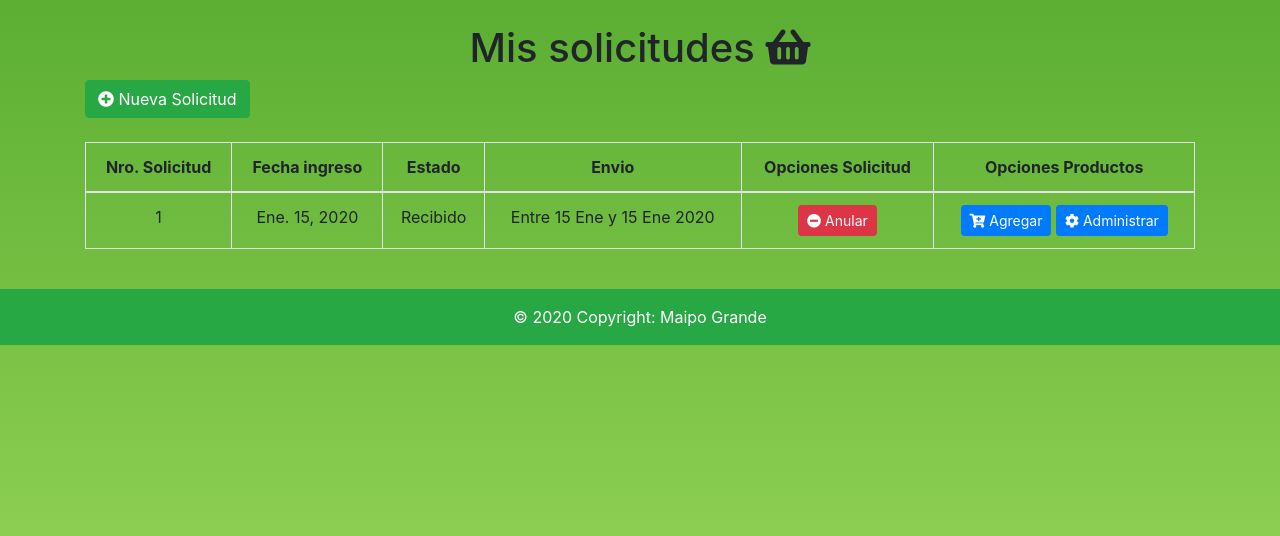
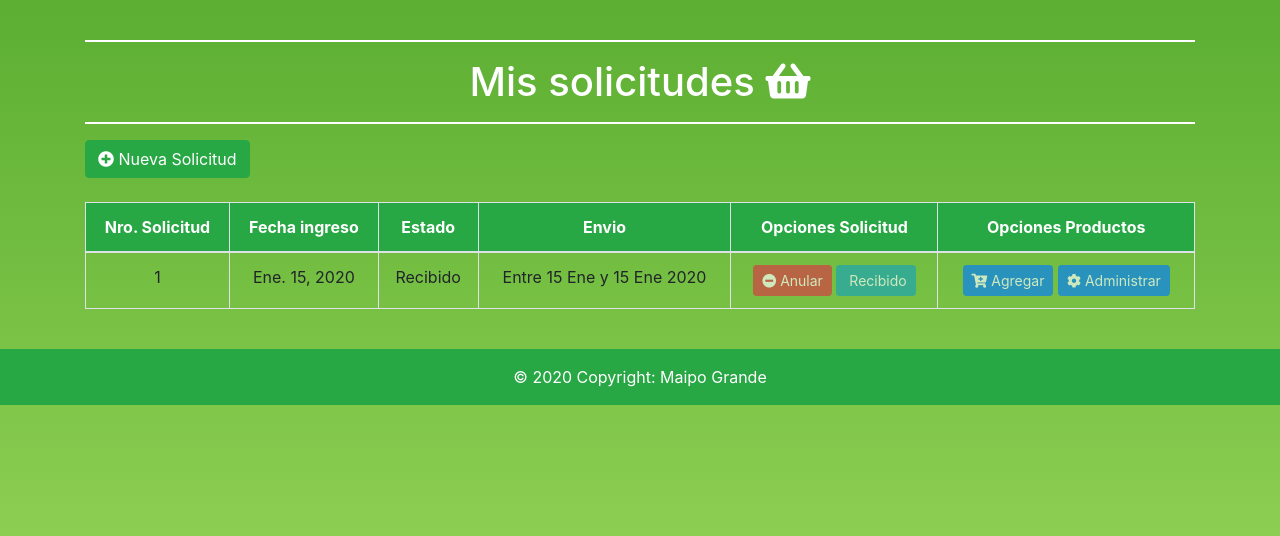
Before and after one commit to hecjara/MaipoGrande, a Django app: page /solicitud_compra/ in a window 1280 px wide. Shown: the part 56-592 px from the top of the page. Run offline with Django 3.2, Linux system fonts and the light colour scheme; a user stored in the database is signed in; tables that the repository leaves empty hold one stand-in row (values such as "Sample post"); some libraries are stand-ins or nearby versions.

Commit message:
agregado metodo para aceptar envio de la solicitud

```diff
--- a/core/templates/core/solicitud_compra.html
+++ b/core/templates/core/solicitud_compra.html
@@ -4,6 +4,8 @@
 
 {% block css %}
 <link rel="stylesheet" href="{% static 'core/css/estilos.css' %}">
+<link rel="stylesheet" href="{% static 'core/css/colortabla.css' %}">
+<link rel="stylesheet" href="{% static 'core/css/colores.css' %}">
 {% endblock %}
 
 {% block contenido %}
@@ -12,8 +14,9 @@
 
 <div class="container">
 
-    <h1 class="text-center">Mis solicitudes <i class="fas fa-shopping-basket"></i></h1>
-
+    <hr class="new4">
+    <h1 class="text-center text-white">Mis solicitudes <i class="fas fa-shopping-basket"></i></h1>
+    <hr class="new4">
 
     <a href="{% url 'formulario_solicitud' %}" class="btn btn-success btn-rounded">
         <i class="fas fa-plus-circle" aria-hidden="true"></i>
@@ -32,8 +35,6 @@
                     <th scope="col" class="text-center">Nro. Solicitud</th>
                     <th scope="col" class="text-center">Fecha ingreso</th>
                     <th scope="col" class="text-center">Estado</th>
-                    <!-- <th scope="col">Productos</th> -->
-                    <!-- <th scope="col">Oferta??</th> -->
                     <th scope="col" class="text-center">Envio</th>
                     <th scope="col" class="text-center">Opciones Solicitud</th>
                     <th scope="col" class="text-center">Opciones Productos</th>
@@ -49,13 +50,15 @@
                     <td class="text-center">{{ s.id_estado.nombre_estado }}</td>
                     <td class="text-center">Entre {{ s.fecha_min|date:"d M" }} y {{ s.fecha_max|date:"d M Y" }} </td>
 
-                    {% if s.id_estado.nombre_estado == 'Anulado' %}
+                    {% if s.id_estado.nombre_estado == 'Anulado' or s.id_estado.nombre_estado == 'Recibido' %}
 
                     <td class="text-center">
-                        <!-- <a class="btn btn-primary btn-sm" href=""><i class="fas fa-cogs mr-1"></i>Modificar</a> -->
                         <a class="btn btn-danger btn-rounded btn-sm disabled"
                             href="{% url 'anular_solicitud' s.id_solicitud %}" aria-disabled="true" role="button"><i
                                 class="fas fa-minus-circle mr-1" aria-hidden="true"></i>Anular</a>
+                        <a class="btn btn-info btn-rounded btn-sm disabled"
+                            href="{% url 'actualizar_pedidorecibido' s.id_solicitud %}"><i
+                                class="fas fa-hand-receiving mr-1" aria-hidden="true"></i>Recibido</a>
                     </td>
                     <td class="text-center">
                         <a class="btn btn-primary btn-sm disabled" href="{% url 'agregar_producto' s.id_solicitud %}"
@@ -67,10 +70,12 @@
                     {% else %}
 
                     <td class="text-center">
-                        <!-- <a class="btn btn-primary btn-sm" href=""><i class="fas fa-cogs mr-1"></i>Modificar</a> -->
                         <a class="btn btn-danger btn-rounded btn-sm"
                             href="{% url 'anular_solicitud' s.id_solicitud %}"><i class="fas fa-minus-circle mr-1"
                                 aria-hidden="true"></i>Anular</a>
+                        <a class="btn btn-info btn-rounded btn-sm"
+                            href="{% url 'actualizar_pedidorecibido' s.id_solicitud %}"><i
+                                class="fas fa-hand-receiving mr-1" aria-hidden="true"></i>Recibido</a>
                     </td>
                     <td class="text-center">
                         <a class="btn btn-primary btn-sm" href="{% url 'agregar_producto' s.id_solicitud %}"><i
@@ -99,8 +104,8 @@
     {% if messages %}
     <div class="messages">
         {% for message in messages %}
-        <p{% if message.tags %} class="{{ message.tags }}"{% endif %}>{{ message }}</p>
-        {% endfor %}
+        <p{% if message.tags %} class="{{ message.tags }}" {% endif %}>{{ message }}</p>
+            {% endfor %}
     </div>
     {% endif %}
 </div>
--- a/core/urls.py
+++ b/core/urls.py
@@ -16,6 +16,7 @@ from .views import (
     procesos_venta,
     producto_procesoventa,
     mis_productos,
+    actualizar_pedidorecibido,
 )
 
 urlpatterns = [
@@ -35,4 +36,5 @@ urlpatterns = [
     path("procesos_venta/", procesos_venta, name="procesos_venta"),
     path("producto_procesoventa/<id_detalle>/<id_proceso>/<id_producto>/", producto_procesoventa, name="producto_procesoventa"),
     path("mis_productos/", mis_productos, name="mis_productos"),
+    path("actualizar_pedidorecibido/<id_solicitud>/", actualizar_pedidorecibido, name="actualizar_pedidorecibido"),
 ]
--- a/core/views.py
+++ b/core/views.py
@@ -45,6 +45,28 @@ def mis_productos(request):
     return render(request, "core/mis_productos.html", data)
 
 
+def actualizar_pedidorecibido(request, id_solicitud):
+    django_cursor = connection.cursor()
+    cursor = django_cursor.connection.cursor()
+    salida = cursor.var(cx_Oracle.NUMBER)
+    cursor.callproc("SP_PEDIDO_RECIBIDO", [id_solicitud, salida])
+    res = salida.getvalue()
+
+    if res == 1:
+        messages.success(
+            request,
+            "Estado actualizado correctamente.",
+            extra_tags="alert alert-success",
+        )
+    else:
+        messages.error(
+            request,
+            "Error al intentar actualizar el estado.",
+            extra_tags="alert alert-danger",
+        )
+    return redirect("solicitud_compra")
+
+
 def listar_misproductos(id_usuario):
     django_cursor = connection.cursor()
     cursor = django_cursor.connection.cursor()
@@ -89,8 +111,8 @@ def producto_procesoventa(request, id_detalle, id_proceso, id_producto):
     data = {
         "producto": ver_productoProceso(id_detalle),
         "lote": listar_lotes(id_producto, id_usuario),
-        "historial":listar_historial_ofertas(id_proceso),
-        "mejoroferta":mejor_oferta()
+        "historial": listar_historial_ofertas(id_proceso),
+        "mejoroferta": mejor_oferta(),
     }
 
     if request.POST:
@@ -127,7 +149,9 @@ def producto_procesoventa(request, id_detalle, id_proceso, id_producto):
                     "Error al realizar la oferta " + str(e),
                     extra_tags="alert alert-danger",
                 )
-            return redirect("producto_procesoventa", id_detalle, id_proceso, id_producto)
+            return redirect(
+                "producto_procesoventa", id_detalle, id_proceso, id_producto
+            )
 
     return render(request, "core/producto_procesoventa.html", data)
 
@@ -197,20 +221,6 @@ def listar_procesoventaconproductoscoincidentes(
     for fila in out_cur:
         lista.append(fila)
     return lista
-
-
-# def listar_procesoventa():        # listar todos los procesos de venta activos
-#     django_cursor = connection.cursor()
-#     cursor = django_cursor.connection.cursor()
-#     out_cur = django_cursor.connection.cursor()
-
-#     cursor.callproc("SP_LISTAR_PROCESOVENTA_ACTIVO", [out_cur])
-
-#     lista = []
-
-#     for fila in out_cur:
-#         lista.append(fila)
-#     return lista
 
 
 @login_required
```
